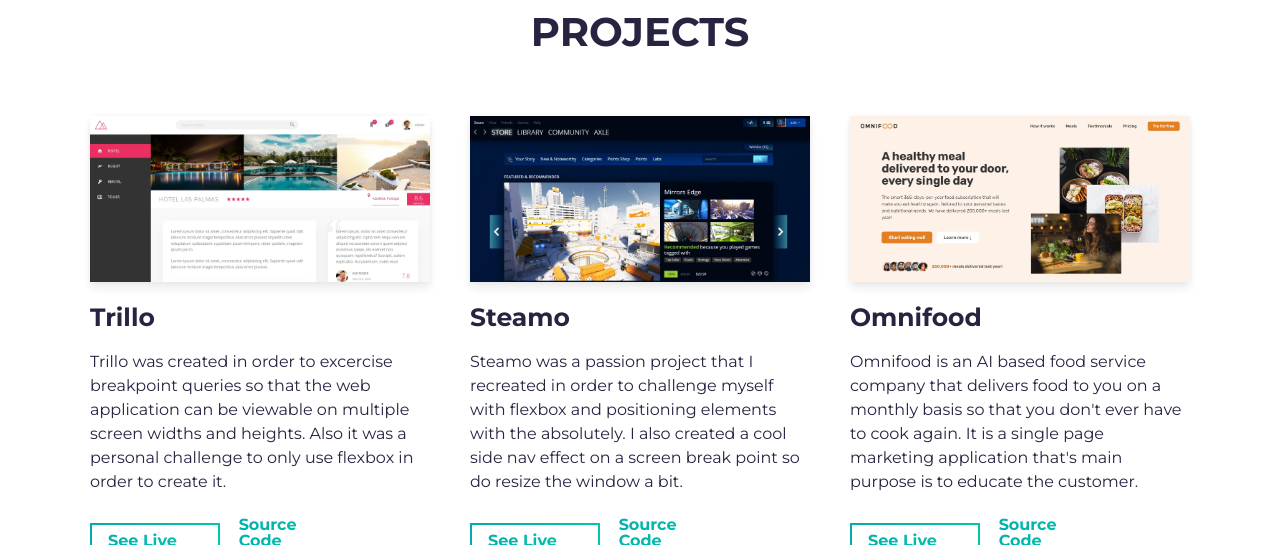
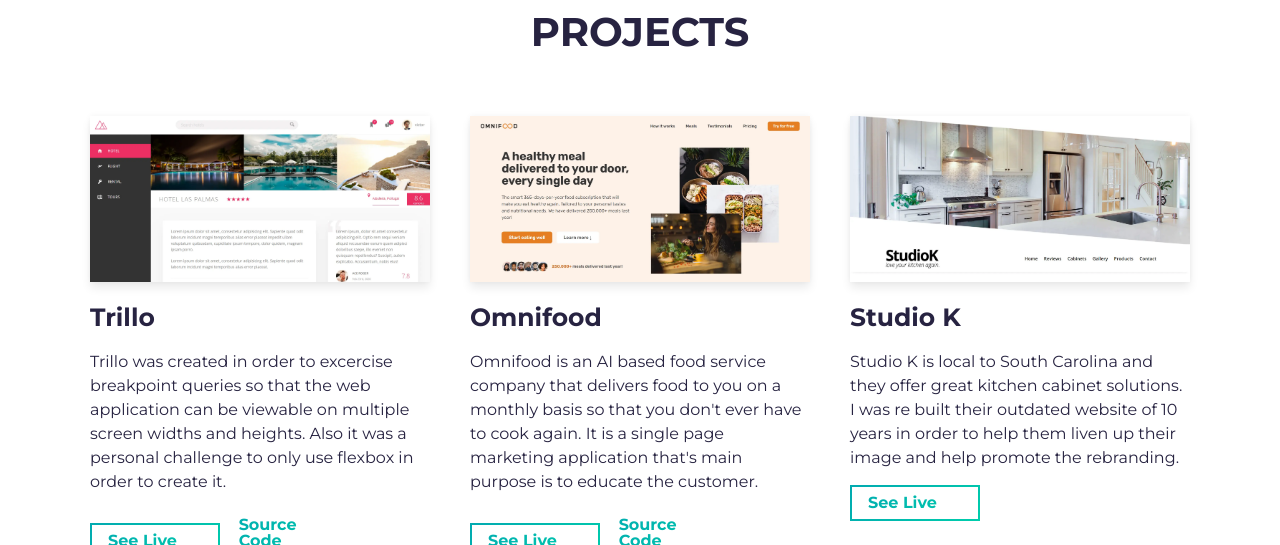
Before and after one commit to skjllnet/portfolio, a website built with Parcel: page src/index.html in a window 1280 px wide. Shown: the part 1712-2257 px from the top of the page. Built offline with nearby package versions, Linux system fonts and the light colour scheme.

Commit message:
components restructure

```diff
--- a/src/index.html
+++ b/src/index.html
@@ -204,68 +204,8 @@
                 <span><i class="fa-brands fa-git-alt fa-4x"></i></span>
               </div>
             </div>
+
             <!-- ////////////////////// START PROJECT II -->
-            <div class="col-lg-4 col-sm-12 card">
-              <!-- ////////////////////// CARD DISPLAY IMAGE -->
-              <div class="col-lg-12 col-sm-12">
-                <div class="project-wrapper__image load-hidden">
-                  <a
-                    rel="noreferrer"
-                    href="https://steamo.netlify.app/"
-                    target="_blank"
-                  >
-                    <div
-                      data-tilt
-                      data-tilt-max="4"
-                      data-tilt-glare="true"
-                      data-tilt-max-glare="0.5"
-                      class="thumbnail rounded js-tilt"
-                    >
-                      <img
-                        alt="Project Image"
-                        class="img-fluid"
-                        src="assets/steamo.webp"
-                      />
-                    </div>
-                  </a>
-                </div>
-              </div>
-              <div class="project-wrapper__text load-hidden">
-                <div>
-                  <h3 class="project-wrapper__text-title">Steamo</h3>
-                  <p class="mb-4">
-                    Steamo was a passion project that I recreated in order to
-                    challenge myself with flexbox and positioning elements
-                    with the absolutely. I also created a cool side nav effect
-                    on a screen break point so do resize the window a bit.
-                  </p>
-                </div>
-                <a
-                  rel="noreferrer"
-                  target="_blank"
-                  class="cta-btn cta-btn--hero"
-                  href="https://steamo.netlify.app/"
-                >
-                  See Live
-                </a>
-                <a
-                  rel="noreferrer"
-                  target="_blank"
-                  class="cta-btn text-color-main"
-                  href="https://github.com/skjllnet/steamo"
-                >
-                  Source Code
-                </a>
-              </div>
-              <div class="card__icons">
-                <span><i class="fa-brands fa-html5 fa-4x"></i></span>
-                <span><i class="fa-brands fa-css3-alt fa-4x"></i></span>
-                <span><i class="fa-brands fa-sass fa-4x"></i></span>
-                <span><i class="fa-brands fa-npm fa-4x"></i></span>
-                <span><i class="fa-brands fa-git-alt fa-4x"></i></span>
-              </div>
-            </div>
-            <!-- ////////////////////// START PROJECT III -->
             <div class="col-lg-4 col-sm-12 card">
               <!-- ////////////////////// CARD DISPLAY IMAGE -->
               <div class="col-lg-12 col-sm-12">
@@ -325,7 +265,7 @@
                 <span><i class="fa-brands fa-git-alt fa-4x"></i></span>
               </div>
             </div>
-            <!-- ////////////////////// START PROJECT IV -->
+            <!-- ////////////////////// START PROJECT III -->
             <div class="col-lg-4 col-sm-12 card">
               <!-- ////////////////////// CARD DISPLAY IMAGE -->
               <div class="col-lg-12 col-sm-12">
@@ -376,7 +316,7 @@
               </div>
             </div>
 
-            <!-- ////////////////////// START PROJECT V -->
+            <!-- ////////////////////// START PROJECT IV -->
             <div class="col-lg-4 col-sm-12 card">
               <!-- ////////////////////// CARD DISPLAY IMAGE -->
               <div class="col-lg-12 col-sm-12">
@@ -471,6 +411,44 @@
               <span><i class="fa-brands fa-sass fa-4x"></i></span>
               <span><i class="fa-brands fa-npm fa-4x"></i></span>
               <span><i class="fa-brands fa-git-alt fa-4x"></i></span>
+            </div>
+          </div>
+
+          <!-- ////////////////////// COMPOENT DISPLAY -->
+          <div class="col-lg-4 col-sm-12 card-comp">
+            <div class="project-wrapper__text load-hidden">
+              <h3 class="project-wrapper__text-title">steamo-project</h3>
+              <div>
+                <p class="mb-4">
+                  Steamo was a passion project created in order to
+                    use flexbox and absolutely positioned elements.
+                    A side nav effect on screen resize was build in
+                    to mimic the actual website.
+                </p>
+              </div>
+              <a
+                rel="noreferrer"
+                target="_blank"
+                class="cta-btn cta-btn--hero"
+                href="https://steamo.netlify.app/"
+              >
+                See Live
+              </a>
+              <a
+                rel="noreferrer"
+                target="_blank"
+                class="cta-btn text-color-main"
+                href="https://github.com/skjllnet/steamo"
+              >
+                Source Code
+              </a>
+            </div>
+            <div class="card__icons">
+              <span><i class="fa-brands fa-html5 fa-4x"></i></span>
+                <span><i class="fa-brands fa-css3-alt fa-4x"></i></span>
+                <span><i class="fa-brands fa-sass fa-4x"></i></span>
+                <span><i class="fa-brands fa-npm fa-4x"></i></span>
+                <span><i class="fa-brands fa-git-alt fa-4x"></i></span>
             </div>
           </div>
 
```
